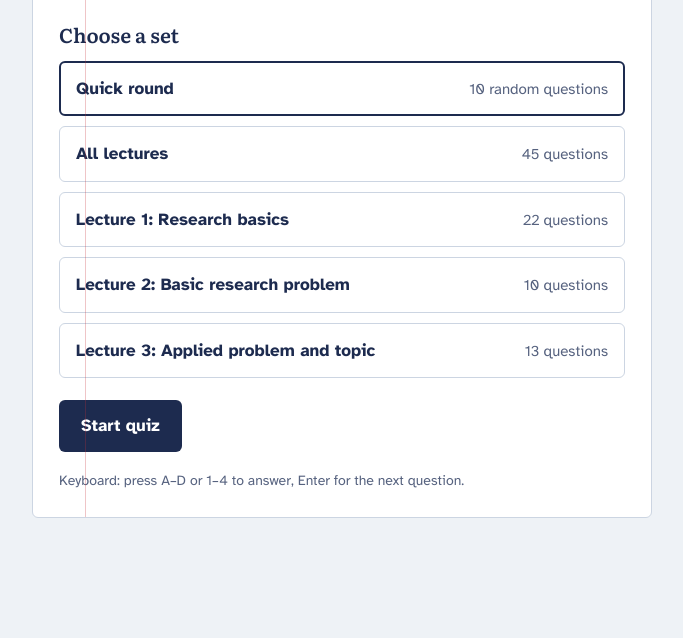
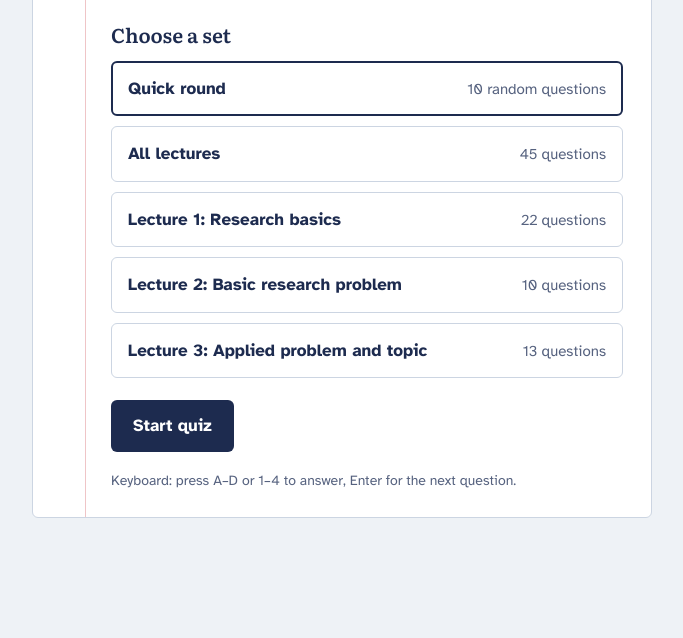
Before and after one commit to linusdominic/arm-quiz-practice, a plain HTML site: page index.html in a window 1280 px wide. Shown: the part 162-800 px from the top of the page, without its empty margins (298-981 px from the left). Drawn offline with Linux system fonts and the light colour scheme.

Commit message:
Move margin line clear of text

```diff
--- a/index.html
+++ b/index.html
@@ -31,7 +31,7 @@
 html{scroll-padding-top:env(safe-area-inset-top,0px);height:100%}
 body{margin:0;min-height:100%;background:var(--paper);color:var(--ink);font-family:var(--sans);font-size:17px;line-height:1.5;-webkit-font-smoothing:antialiased}
 main{max-width:660px;margin:0 auto;padding:28px 20px 48px}
-.sheet{background:var(--sheet);border:1px solid var(--rule);border-radius:6px;padding:28px 26px 26px;position:relative}
+.sheet{background:var(--sheet);border:1px solid var(--rule);border-radius:6px;padding:28px 28px 26px 78px;position:relative}
 .sheet::before{content:"";position:absolute;top:0;bottom:0;left:52px;width:1px;background:var(--red);opacity:.28}
 @media (max-width:520px){.sheet{padding:22px 18px 20px}.sheet::before{display:none}}
 h1{font-family:var(--serif);font-weight:600;font-size:clamp(28px,6vw,38px);line-height:1.12;margin:0 0 8px;letter-spacing:-.01em}
```
